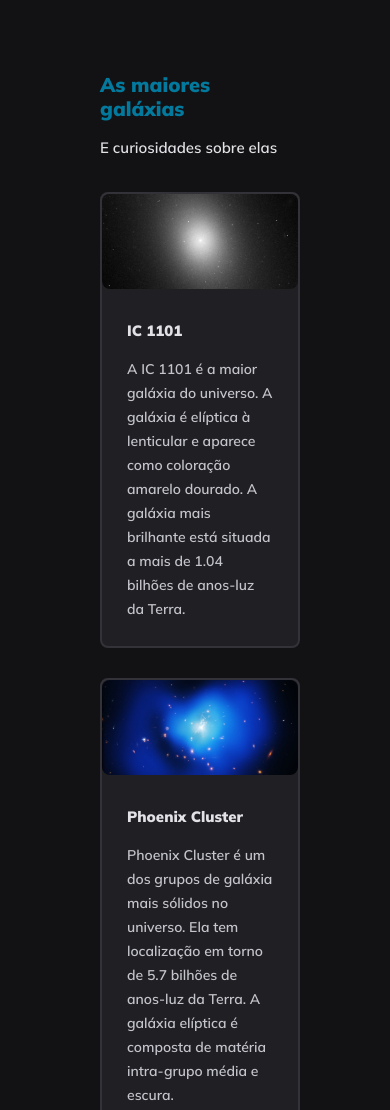
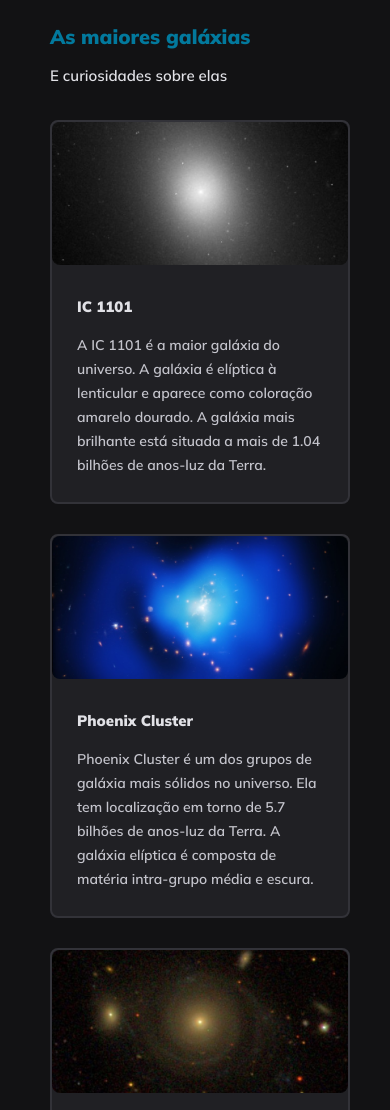
Before and after one commit to Luizfpsvn/galaxy-project, a plain HTML site: page index.html in a window 390 px wide. Shown: the top 1110 px of the page. Drawn offline with Linux system fonts and the light colour scheme.

Commit message:
made some adjustements to the mobile project

```diff
--- a/styles.css
+++ b/styles.css
@@ -11,7 +11,7 @@
 body {
   min-width: 40rem;
   margin: 0 auto;
-  padding: 7.3rem 10rem;
+  padding: 2.5rem 5rem;
 
   font-family: 'Mulish', sans-serif;
   font-size: 1.8rem;
```
